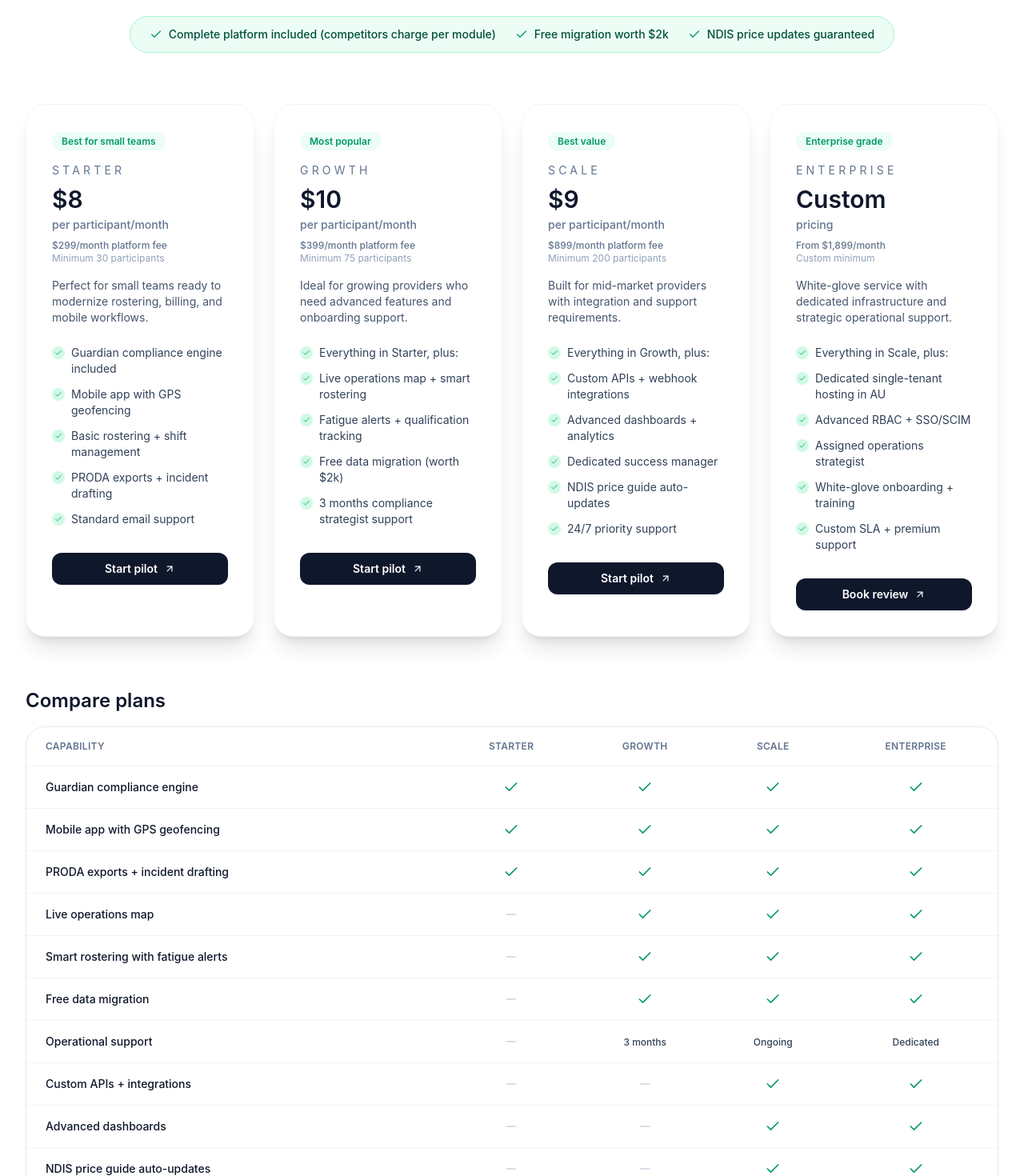
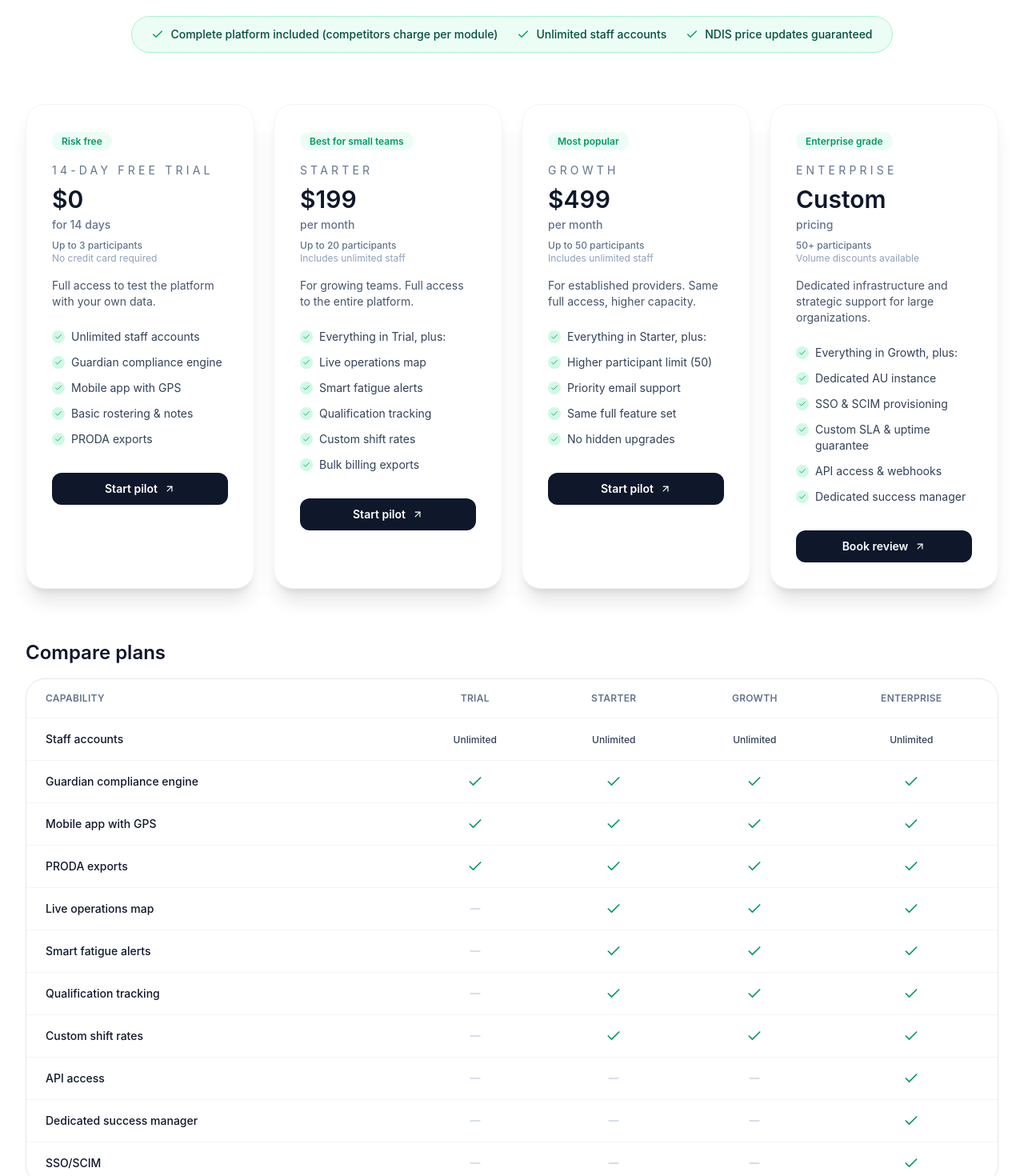
Before and after one commit to yashshah-dev/kinlycarepro-website, a React (Vite) app: page /pricing in a window 1280 px wide. Shown: the part 600-2070 px from the top of the page at 80% size. Built offline with nearby package versions, Linux system fonts and the light colour scheme.

Commit message:
feat: Revamp pricing plans, add a free trial, update feature comparisons, and revise add-ons.

```diff
--- a/src/components/Hero.jsx
+++ b/src/components/Hero.jsx
@@ -1,6 +1,6 @@
 import React from 'react';
 import { motion } from 'framer-motion';
-import { ArrowRight, Play, ShieldCheck, Users } from 'lucide-react';
+import { ArrowRight, ShieldCheck, Users } from 'lucide-react';
 import dashboardImage from '../assets/dashboard_mockup.png';
 
 const Hero = () => {
@@ -55,12 +55,7 @@
                         <button className="px-8 py-4 bg-primary text-white rounded-xl hover:bg-[#0b3b47] transition-all shadow-lg hover:shadow-primary/30 hover:-translate-y-1 font-bold text-lg flex items-center justify-center gap-2 group">
                             Book Compliance Call <ArrowRight size={20} className="group-hover:translate-x-1 transition-transform" />
                         </button>
-                        <button
-                            onClick={() => document.getElementById('video-section')?.scrollIntoView({ behavior: 'smooth' })}
-                            className="px-8 py-4 bg-white text-gray-700 border border-gray-200 rounded-xl hover:bg-gray-50 transition-all font-bold text-lg flex items-center justify-center gap-2 hover:border-gray-300"
-                        >
-                            <Play size={20} className="fill-gray-700" /> Watch 2-Min Demo
-                        </button>
+
                     </motion.div>
                 </div>
 
--- a/src/components/Pricing.jsx
+++ b/src/components/Pricing.jsx
@@ -3,104 +3,102 @@
 
 const plans = [
   {
+    name: '14-Day Free Trial',
+    price: '$0',
+    cadence: 'for 14 days',
+    platformFee: 'Up to 3 participants',
+    minimum: 'No credit card required',
+    description: 'Full access to test the platform with your own data.',
+    features: [
+      'Unlimited staff accounts',
+      'Guardian compliance engine',
+      'Mobile app with GPS',
+      'Basic rostering & notes',
+      'PRODA exports'
+    ],
+    highlight: 'Risk free'
+  },
+  {
     name: 'Starter',
-    price: '$8',
-    cadence: 'per participant/month',
-    platformFee: '$299/month platform fee',
-    minimum: 'Minimum 30 participants',
-    description: 'Perfect for small teams ready to modernize rostering, billing, and mobile workflows.',
+    price: '$199',
+    cadence: 'per month',
+    platformFee: 'Up to 20 participants',
+    minimum: 'Includes unlimited staff',
+    description: 'For growing teams. Full access to the entire platform.',
     features: [
-      'Guardian compliance engine included',
-      'Mobile app with GPS geofencing',
-      'Basic rostering + shift management',
-      'PRODA exports + incident drafting',
-      'Standard email support'
+      'Everything in Trial, plus:',
+      'Live operations map',
+      'Smart fatigue alerts',
+      'Qualification tracking',
+      'Custom shift rates',
+      'Bulk billing exports'
     ],
     highlight: 'Best for small teams'
   },
   {
     name: 'Growth',
-    price: '$10',
-    cadence: 'per participant/month',
-    platformFee: '$399/month platform fee',
-    minimum: 'Minimum 75 participants',
-    description: 'Ideal for growing providers who need advanced features and onboarding support.',
+    price: '$499',
+    cadence: 'per month',
+    platformFee: 'Up to 50 participants',
+    minimum: 'Includes unlimited staff',
+    description: 'For established providers. Same full access, higher capacity.',
     features: [
       'Everything in Starter, plus:',
-      'Live operations map + smart rostering',
-      'Fatigue alerts + qualification tracking',
-      'Free data migration (worth $2k)',
-      '3 months compliance strategist support'
+      'Higher participant limit (50)',
+      'Priority email support',
+      'Same full feature set',
+      'No hidden upgrades'
     ],
     highlight: 'Most popular'
-  },
-  {
-    name: 'Scale',
-    price: '$9',
-    cadence: 'per participant/month',
-    platformFee: '$899/month platform fee',
-    minimum: 'Minimum 200 participants',
-    description: 'Built for mid-market providers with integration and support requirements.',
-    features: [
-      'Everything in Growth, plus:',
-      'Custom APIs + webhook integrations',
-      'Advanced dashboards + analytics',
-      'Dedicated success manager',
-      'NDIS price guide auto-updates',
-      '24/7 priority support'
-    ],
-    highlight: 'Best value'
   },
   {
     name: 'Enterprise',
     price: 'Custom',
     cadence: 'pricing',
-    platformFee: 'From $1,899/month',
-    minimum: 'Custom minimum',
-    description: 'White-glove service with dedicated infrastructure and strategic operational support.',
+    platformFee: '50+ participants',
+    minimum: 'Volume discounts available',
+    description: 'Dedicated infrastructure and strategic support for large organizations.',
     features: [
-      'Everything in Scale, plus:',
-      'Dedicated single-tenant hosting in AU',
-      'Advanced RBAC + SSO/SCIM',
-      'Assigned operations strategist',
-      'White-glove onboarding + training',
-      'Custom SLA + premium support'
+      'Everything in Growth, plus:',
+      'Dedicated AU instance',
+      'SSO & SCIM provisioning',
+      'Custom SLA & uptime guarantee',
+      'API access & webhooks',
+      'Dedicated success manager'
     ],
     highlight: 'Enterprise grade'
   }
 ];
 
 const comparisonRows = [
-  { feature: 'Guardian compliance engine', starter: true, growth: true, scale: true, enterprise: true },
-  { feature: 'Mobile app with GPS geofencing', starter: true, growth: true, scale: true, enterprise: true },
-  { feature: 'PRODA exports + incident drafting', starter: true, growth: true, scale: true, enterprise: true },
-  { feature: 'Live operations map', starter: false, growth: true, scale: true, enterprise: true },
-  { feature: 'Smart rostering with fatigue alerts', starter: false, growth: true, scale: true, enterprise: true },
-  { feature: 'Free data migration', starter: false, growth: true, scale: true, enterprise: true },
-  { feature: 'Operational support', starter: false, growth: '3 months', scale: 'Ongoing', enterprise: 'Dedicated' },
-  { feature: 'Custom APIs + integrations', starter: false, growth: false, scale: true, enterprise: true },
-  { feature: 'Advanced dashboards', starter: false, growth: false, scale: true, enterprise: true },
-  { feature: 'NDIS price guide auto-updates', starter: false, growth: false, scale: true, enterprise: true },
-  { feature: '24/7 priority support', starter: false, growth: false, scale: true, enterprise: true },
-  { feature: 'Dedicated hosting', starter: false, growth: false, scale: false, enterprise: true },
-  { feature: 'SSO/SCIM', starter: false, growth: false, scale: false, enterprise: true }
+  { feature: 'Staff accounts', trial: 'Unlimited', starter: 'Unlimited', growth: 'Unlimited', enterprise: 'Unlimited' },
+  { feature: 'Guardian compliance engine', trial: true, starter: true, growth: true, enterprise: true },
+  { feature: 'Mobile app with GPS', trial: true, starter: true, growth: true, enterprise: true },
+  { feature: 'PRODA exports', trial: true, starter: true, growth: true, enterprise: true },
+  { feature: 'Live operations map', trial: false, starter: true, growth: true, enterprise: true },
+  { feature: 'Smart fatigue alerts', trial: false, starter: true, growth: true, enterprise: true },
+  { feature: 'Qualification tracking', trial: false, starter: true, growth: true, enterprise: true },
+  { feature: 'Custom shift rates', trial: false, starter: true, growth: true, enterprise: true },
+  { feature: 'API access', trial: false, starter: false, growth: false, enterprise: true },
+  { feature: 'Dedicated success manager', trial: false, starter: false, growth: false, enterprise: true },
+  { feature: 'SSO/SCIM', trial: false, starter: false, growth: false, enterprise: true }
 ];
 
 const addOns = [
   {
-    title: 'Dedicated server cluster',
-    description: 'Isolated VPC, private networking, and data residency controls for multi-brand groups.',
-    price: '$1.2k / month'
+    title: 'Data Migration Service',
+    description: 'We import your legacy data (participants, staff, history) from Excel or other systems.',
+    price: '$499 one-time'
   },
   {
-    title: 'SOC 2 + IRAP support pack',
-    description: 'Security reviews, penetration testing coordination, and documentation templates.',
-    price: '$6.5k fixed'
+    title: 'Audit Preparation Pack',
+    description: 'One-click export of all compliance evidence linked to NDIS practice standards.',
+    price: '$99 / month'
   },
   {
-    title: 'Integration accelerator',
-    description: 'Managed data warehouse feeds, payroll exports, and webhook setup handled by Kinly CarePro engineers.',
-    price: 'From $4k'
+    title: 'White Label Portal',
+    description: 'Remove Kinly branding from family and participant portals.',
+    price: '$199 / month'
   }
 ];
 
@@ -122,7 +120,7 @@
           </div>
           <div className="flex items-center gap-2 text-sm font-medium text-emerald-900">
             <Check className="w-4 h-4 text-emerald-600" />
-            <span>Free migration worth $2k</span>
+            <span>Unlimited staff accounts</span>
           </div>
           <div className="flex items-center gap-2 text-sm font-medium text-emerald-900">
             <Check className="w-4 h-4 text-emerald-600" />
@@ -168,9 +166,9 @@
               <thead>
                 <tr className="text-left text-xs uppercase tracking-wide text-slate-500">
                   <th className="py-4 px-6 font-semibold">Capability</th>
+                  <th className="py-4 px-4 text-center font-semibold">Trial</th>
                   <th className="py-4 px-4 text-center font-semibold">Starter</th>
                   <th className="py-4 px-4 text-center font-semibold">Growth</th>
-                  <th className="py-4 px-4 text-center font-semibold">Scale</th>
                   <th className="py-4 px-4 text-center font-semibold">Enterprise</th>
                 </tr>
               </thead>
@@ -178,6 +176,17 @@
                 {comparisonRows.map((row) => (
                   <tr key={row.feature} className="border-t border-slate-100">
                     <td className="py-4 px-6 font-medium text-slate-900">{row.feature}</td>
+                    <td className="py-4 px-4 text-center">
+                      {typeof row.trial === 'boolean' ? (
+                        row.trial ? (
+                          <Check className="w-5 h-5 mx-auto text-emerald-600" />
+                        ) : (
+                          <Minus className="w-5 h-5 mx-auto text-slate-300" />
+                        )
+                      ) : (
+                        <span className="text-xs text-slate-700 font-medium">{row.trial}</span>
+                      )}
+                    </td>
                     <td className="py-4 px-4 text-center">
                       {typeof row.starter === 'boolean' ? (
                         row.starter ? (
@@ -198,17 +207,6 @@
                         )
                       ) : (
                         <span className="text-xs text-slate-700 font-medium">{row.growth}</span>
-                      )}
-                    </td>
-                    <td className="py-4 px-4 text-center">
-                      {typeof row.scale === 'boolean' ? (
-                        row.scale ? (
-                          <Check className="w-5 h-5 mx-auto text-emerald-600" />
-                        ) : (
-                          <Minus className="w-5 h-5 mx-auto text-slate-300" />
-                        )
-                      ) : (
-                        <span className="text-xs text-slate-700 font-medium">{row.scale}</span>
                       )}
                     </td>
                     <td className="py-4 px-4 text-center">
--- a/src/components/PricingTeaser.jsx
+++ b/src/components/PricingTeaser.jsx
@@ -5,32 +5,33 @@
 
 const plans = [
     {
-        name: 'Growth',
-        price: '$10',
-        cadence: 'per participant/month',
-        description: 'For growing providers who need smart rostering, compliance, and onboarding support.',
+        name: '14-Day Free Trial',
+        price: '$0',
+        cadence: 'for 14 days',
+        description: 'Full access to test the platform with your own data.',
         features: [
+            'Unlimited staff accounts',
             'Guardian compliance engine',
             'Mobile app with GPS geofencing',
-            'Live operations map + smart rostering',
-            'Free data migration (worth $2k)'
+            'Basic rostering & notes'
         ],
-        highlight: 'Most popular',
-        primary: true
+        highlight: 'Risk free',
+        primary: false
     },
     {
-        name: 'Enterprise',
-        price: 'Custom',
-        cadence: 'pricing',
-        description: 'White-glove service with dedicated infrastructure and strategic operational support.',
+        name: 'Starter',
+        price: '$199',
+        cadence: 'per month',
+        description: 'For growing teams. Full access to the entire platform.',
         features: [
-            'Everything in Growth, plus:',
-            'Dedicated AU hosting + SSO',
-            'Assigned operations strategist',
-            'Custom SLA + premium support'
+            'Everything in Trial, plus:',
+            'Live operations map',
+            'Smart fatigue alerts',
+            'Qualification tracking',
+            'Custom shift rates'
         ],
-        highlight: 'Enterprise grade',
-        primary: false
+        highlight: 'Best for small teams',
+        primary: true
     }
 ];
 
@@ -62,7 +63,7 @@
                 >
                     {[
                         'Complete platform included',
-                        'Free migration worth $2k',
+                        'Unlimited staff accounts',
                         'NDIS price updates guaranteed'
                     ].map((item) => (
                         <div key={item} className="flex items-center gap-2 text-sm font-medium text-emerald-900 bg-emerald-50 px-4 py-2 rounded-full">
@@ -82,8 +83,8 @@
                             viewport={{ once: true }}
                             transition={{ delay: 0.1 + index * 0.1 }}
                             className={`relative rounded-3xl border p-8 ${plan.primary
-                                    ? 'border-primary/30 bg-primary/5 shadow-xl'
-                                    : 'border-slate-200 bg-white shadow-lg'
+                                ? 'border-primary/30 bg-primary/5 shadow-xl'
+                                : 'border-slate-200 bg-white shadow-lg'
                                 }`}
                         >
                             <span className={`text-xs font-semibold px-3 py-1 rounded-full ${plan.primary ? 'bg-primary text-white' : 'bg-slate-100 text-slate-600'
@@ -111,8 +112,8 @@
                             </ul>
 
                             <button className={`mt-8 w-full inline-flex items-center justify-center gap-2 px-5 py-3 rounded-xl font-semibold text-sm ${plan.primary
-                                    ? 'bg-primary text-white hover:bg-[#0b3b47]'
-                                    : 'bg-slate-900 text-white hover:bg-slate-800'
+                                ? 'bg-primary text-white hover:bg-[#0b3b47]'
+                                : 'bg-slate-900 text-white hover:bg-slate-800'
                                 }`}>
                                 {plan.name === 'Enterprise' ? 'Book review' : 'Start pilot'}
                                 <ArrowRight className="w-4 h-4" />
--- a/src/pages/ContactPage.jsx
+++ b/src/pages/ContactPage.jsx
@@ -1,4 +1,4 @@
-import React from 'react';
+import React, { useState } from 'react';
 import SEO from '../components/SEO';
 import { Mail, Phone, MapPin, Clock } from 'lucide-react';
 
@@ -23,7 +23,27 @@
   }
 ];
 
-const ContactPage = () => (
+const ContactPage = () => {
+  const [formData, setFormData] = useState({
+    name: '',
+    email: '',
+    phone: '',
+    message: ''
+  });
+
+  const handleChange = (e) => {
+    const { name, value } = e.target;
+    setFormData(prev => ({ ...prev, [name]: value }));
+  };
+
+  const handleSubmit = (e) => {
+    e.preventDefault();
+    console.log('Form submitted:', formData);
+    alert('Thank you for your message. We will be in touch shortly.');
+    setFormData({ name: '', email: '', phone: '', message: '' });
+  };
+
+  return (
     <>
       <SEO
         title="Contact Us - Get Started with Kinly CarePro NDIS Software"
@@ -56,27 +76,57 @@
 
       <section className="py-20 bg-slate-50">
         <div className="max-w-5xl mx-auto px-4 sm:px-6 lg:px-8 grid lg:grid-cols-2 gap-10">
-        <form className="rounded-3xl border border-slate-200 bg-white p-8 shadow-sm space-y-4">
+          <form onSubmit={handleSubmit} className="rounded-3xl border border-slate-200 bg-white p-8 shadow-sm space-y-4">
             <h2 className="text-2xl font-bold text-slate-900">Send us a message</h2>
             <div>
               <label className="text-sm font-semibold text-slate-600">Full name</label>
-            <input type="text" className="mt-1 w-full rounded-xl border border-slate-200 p-3" placeholder="Alex Taylor" />
+              <input
+                type="text"
+                name="name"
+                value={formData.name}
+                onChange={handleChange}
+                className="mt-1 w-full rounded-xl border border-slate-200 p-3"
+                placeholder="Alex Taylor"
+                required
+              />
             </div>
             <div className="grid md:grid-cols-2 gap-4">
               <div>
                 <label className="text-sm font-semibold text-slate-600">Work email</label>
-              <input type="email" className="mt-1 w-full rounded-xl border border-slate-200 p-3" placeholder="alex@provider.com" />
+                <input
+                  type="email"
+                  name="email"
+                  value={formData.email}
+                  onChange={handleChange}
+                  className="mt-1 w-full rounded-xl border border-slate-200 p-3"
+                  placeholder="alex@provider.com"
+                  required
+                />
               </div>
               <div>
                 <label className="text-sm font-semibold text-slate-600">Phone</label>
-              <input type="tel" className="mt-1 w-full rounded-xl border border-slate-200 p-3" placeholder="+61 ..." />
+                <input
+                  type="tel"
+                  name="phone"
+                  value={formData.phone}
+                  onChange={handleChange}
+                  className="mt-1 w-full rounded-xl border border-slate-200 p-3"
+                  placeholder="+61 ..."
+                />
               </div>
             </div>
             <div>
               <label className="text-sm font-semibold text-slate-600">How can we help?</label>
-            <textarea className="mt-1 w-full rounded-xl border border-slate-200 p-3 h-32" placeholder="Tell us about your team, compliance goals, or integration needs." />
+              <textarea
+                name="message"
+                value={formData.message}
+                onChange={handleChange}
+                className="mt-1 w-full rounded-xl border border-slate-200 p-3 h-32"
+                placeholder="Tell us about your team, compliance goals, or integration needs."
+                required
+              />
             </div>
-          <button type="button" className="w-full px-4 py-3 rounded-xl bg-primary text-white font-semibold hover:bg-[#0b3b47]">Submit</button>
+            <button type="submit" className="w-full px-4 py-3 rounded-xl bg-primary text-white font-semibold hover:bg-[#0b3b47] transition-colors">Submit</button>
           </form>
 
           <div className="rounded-3xl border border-slate-200 bg-white p-8 flex flex-col gap-6">
@@ -100,5 +150,6 @@
       </section>
     </>
   );
+};
 
 export default ContactPage;
--- a/src/pages/Home.jsx
+++ b/src/pages/Home.jsx
@@ -1,14 +1,12 @@
 import React from 'react';
 import SEO from '../components/SEO';
 import Hero from '../components/Hero';
-import VideoSection from '../components/VideoSection';
+
 import ProblemStrip from '../components/ProblemStrip';
 import GuardianOverview from '../components/GuardianOverview';
 import Features from '../components/Features';
-import ExperienceShowcase from '../components/ExperienceShowcase';
+
 import SocialProof from '../components/SocialProof';
-import SecurityStrip from '../components/SecurityStrip';
-import FAQCompact from '../components/FAQCompact';
 import PricingTeaser from '../components/PricingTeaser';
 
 const Home = () => {
@@ -24,8 +22,7 @@
       {/* 1. Hero - Value proposition + trust signals */}
       <Hero />
 
-      {/* 2. Video - Quick product demo */}
-      <VideoSection />
+
 
       {/* 3. Problem - Pain points strip */}
       <ProblemStrip />
@@ -36,19 +33,10 @@
       {/* 5. Features - Core capabilities (4 modules) */}
       <Features />
 
-      {/* 6. Experience Showcase - Staff vs Business tabs */}
-      <ExperienceShowcase />
-
-      {/* 7. Social Proof - Testimonials */}
+      {/* 6. Social Proof - Testimonials */}
       <SocialProof />
 
-      {/* 8. Security Strip - Trust badges (was Compliance + TrustSignals) */}
-      <SecurityStrip />
-
-      {/* 9. FAQ - Common questions (4 items) */}
-      <FAQCompact />
-
-      {/* 10. Pricing Teaser - 2 plans only */}
+      {/* 7. Pricing Teaser - 2 plans only */}
       <PricingTeaser />
     </>
   );
```
Lines whose indentation alone changed are shown as unchanged.
